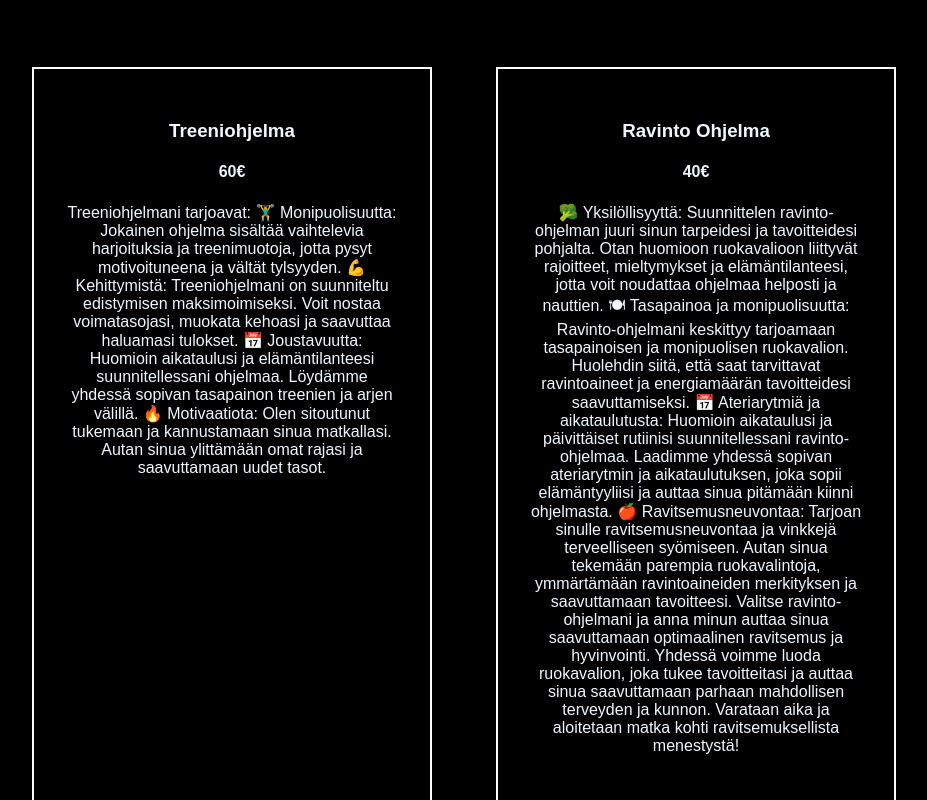
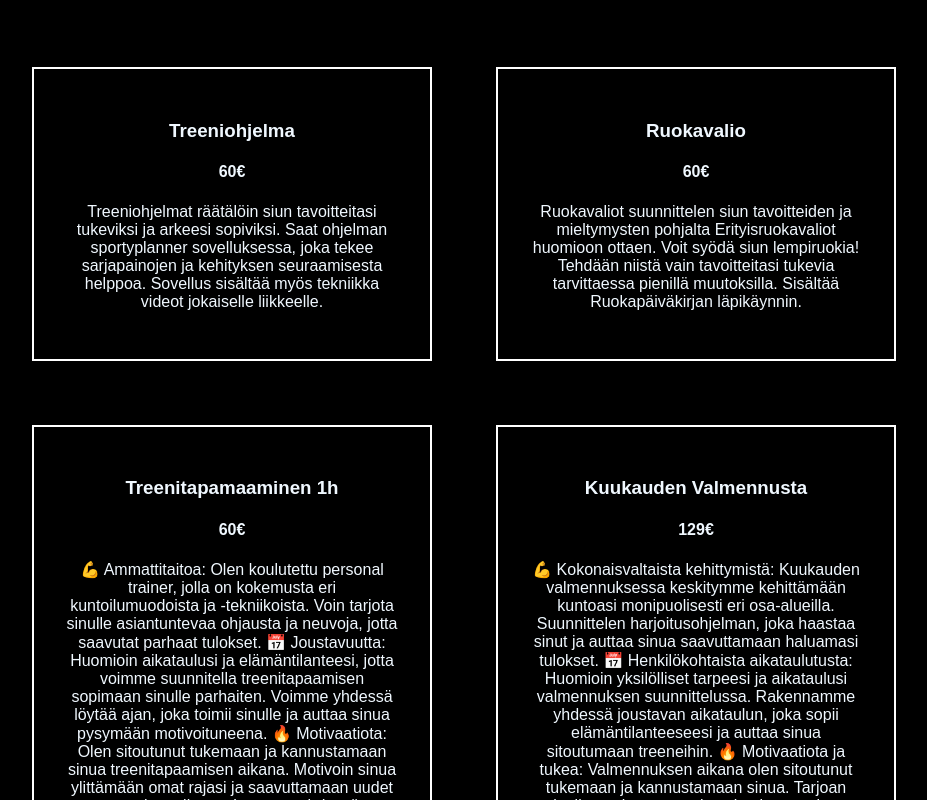
Before and after one commit to MarkusAP98/PtUunoSilvennoinen.github.io, a React (Create React App) app: page / in a window 1280 px wide. Shown: the part 2320-3120 px from the top of the page, without its empty margins (176-1103 px from the left). Built offline with nearby package versions, Linux system fonts and the light colour scheme.

Commit message:
change text treeniohjelma and ruokavalio

```diff
--- a/src/components/hinnat/Hinnat.jsx
+++ b/src/components/hinnat/Hinnat.jsx
@@ -10,42 +10,20 @@ const Hinnat = () => {
           <h3>Treeniohjelma</h3>
           <h4>60€</h4>
           <p>
-            Treeniohjelmani tarjoavat: 🏋️‍♂️ Monipuolisuutta: Jokainen ohjelma
-            sisältää vaihtelevia harjoituksia ja treenimuotoja, jotta pysyt
-            motivoituneena ja vältät tylsyyden. 💪 Kehittymistä: Treeniohjelmani
-            on suunniteltu edistymisen maksimoimiseksi. Voit nostaa
-            voimatasojasi, muokata kehoasi ja saavuttaa haluamasi tulokset. 📅
-            Joustavuutta: Huomioin aikataulusi ja elämäntilanteesi
-            suunnitellessani ohjelmaa. Löydämme yhdessä sopivan tasapainon
-            treenien ja arjen välillä. 🔥 Motivaatiota: Olen sitoutunut tukemaan
-            ja kannustamaan sinua matkallasi. Autan sinua ylittämään omat rajasi
-            ja saavuttamaan uudet tasot.
+            Treeniohjelmat räätälöin siun tavoitteitasi tukeviksi ja arkeesi
+            sopiviksi. Saat ohjelman sportyplanner sovelluksessa, joka tekee
+            sarjapainojen ja kehityksen seuraamisesta helppoa. Sovellus sisältää
+            myös tekniikka videot jokaiselle liikkeelle.
           </p>
         </div>
         <div className="hinnat__section-info-div">
-          <h3>Ravinto Ohjelma</h3>
-          <h4>40€</h4>
+          <h3>Ruokavalio</h3>
+          <h4>60€</h4>
           <p>
-            🥦 Yksilöllisyyttä: Suunnittelen ravinto-ohjelman juuri sinun
-            tarpeidesi ja tavoitteidesi pohjalta. Otan huomioon ruokavalioon
-            liittyvät rajoitteet, mieltymykset ja elämäntilanteesi, jotta voit
-            noudattaa ohjelmaa helposti ja nauttien. 🍽 Tasapainoa ja
-            monipuolisuutta: Ravinto-ohjelmani keskittyy tarjoamaan
-            tasapainoisen ja monipuolisen ruokavalion. Huolehdin siitä, että
-            saat tarvittavat ravintoaineet ja energiamäärän tavoitteidesi
-            saavuttamiseksi. 📅 Ateriarytmiä ja aikataulutusta: Huomioin
-            aikataulusi ja päivittäiset rutiinisi suunnitellessani
-            ravinto-ohjelmaa. Laadimme yhdessä sopivan ateriarytmin ja
-            aikataulutuksen, joka sopii elämäntyyliisi ja auttaa sinua pitämään
-            kiinni ohjelmasta. 🍎 Ravitsemusneuvontaa: Tarjoan sinulle
-            ravitsemusneuvontaa ja vinkkejä terveelliseen syömiseen. Autan sinua
-            tekemään parempia ruokavalintoja, ymmärtämään ravintoaineiden
-            merkityksen ja saavuttamaan tavoitteesi. Valitse ravinto-ohjelmani
-            ja anna minun auttaa sinua saavuttamaan optimaalinen ravitsemus ja
-            hyvinvointi. Yhdessä voimme luoda ruokavalion, joka tukee
-            tavoitteitasi ja auttaa sinua saavuttamaan parhaan mahdollisen
-            terveyden ja kunnon. Varataan aika ja aloitetaan matka kohti
-            ravitsemuksellista menestystä!
+            Ruokavaliot suunnittelen siun tavoitteiden ja mieltymysten pohjalta
+            Erityisruokavaliot huomioon ottaen. Voit syödä siun lempiruokia!
+            Tehdään niistä vain tavoitteitasi tukevia tarvittaessa pienillä
+            muutoksilla. Sisältää Ruokapäiväkirjan läpikäynnin.
           </p>
         </div>
         <div className="hinnat__section-info-div">
```
